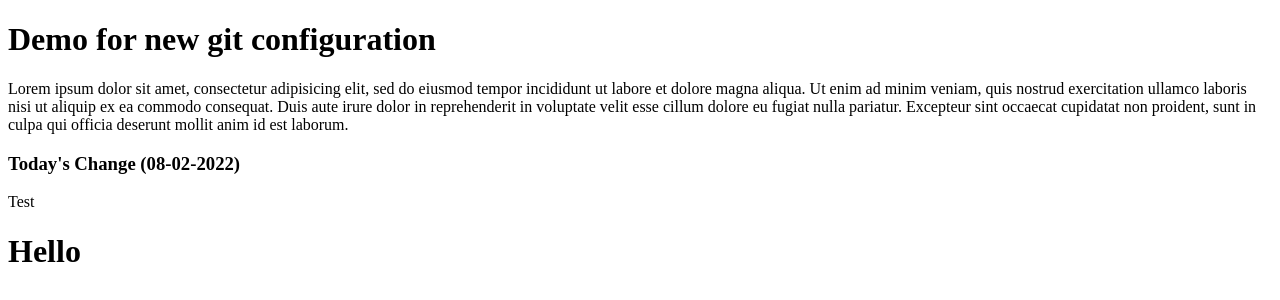
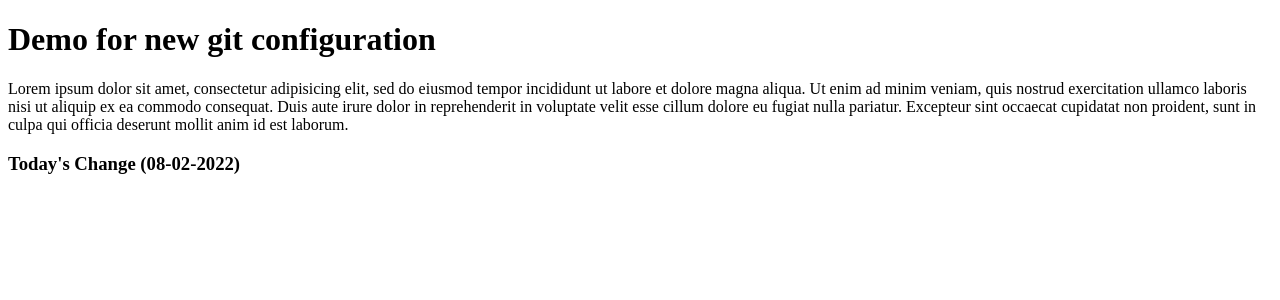
Before and after one commit to imran-efgt/demo, a plain HTML site: page index.html in a window 1280 px wide. Drawn offline with Linux system fonts and the light colour scheme.

Commit message:
Hello world

```diff
--- a/index.html
+++ b/index.html
@@ -16,9 +16,5 @@
 	proident, sunt in culpa qui officia deserunt mollit anim id est laborum.</p>
 
 	<h3>Today's Change (08-02-2022)</h3>
-
-	<p>Test</p>
-
-	<h1>Hello</h1>
 </body>
 </html>
```
